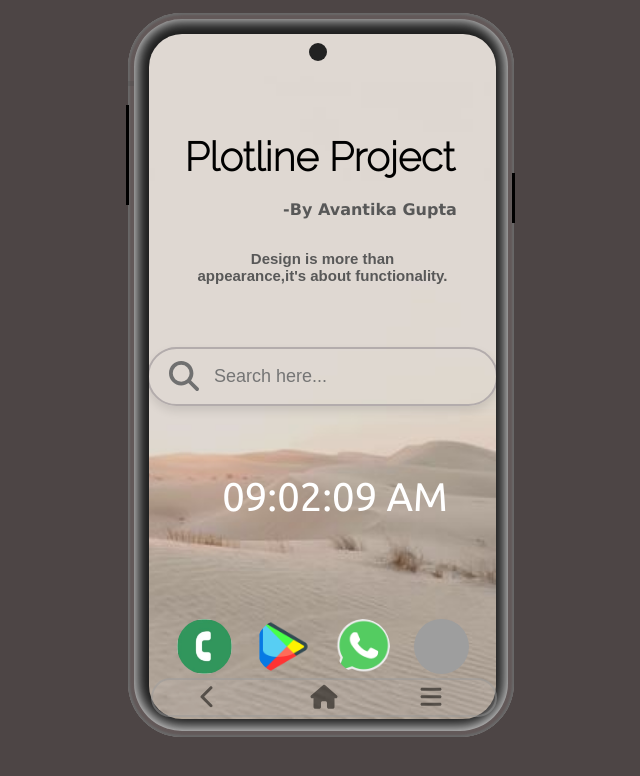
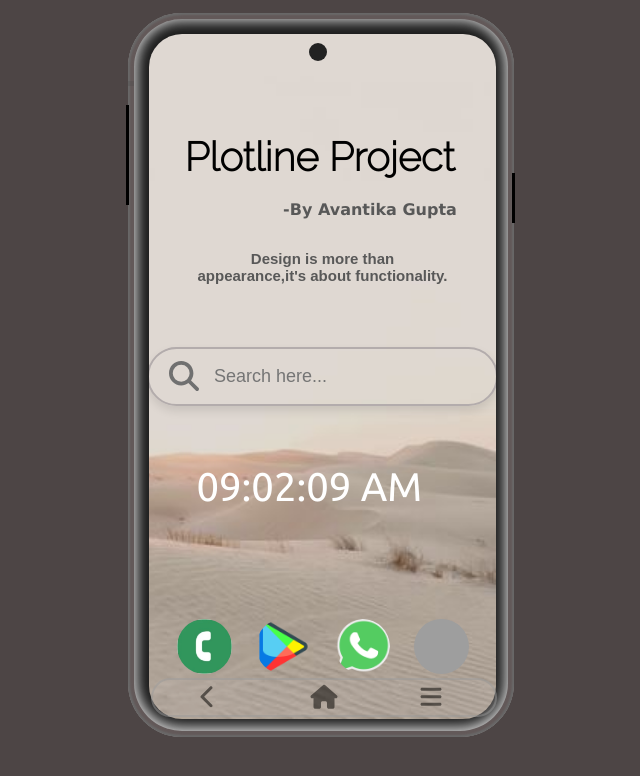
Before and after one commit to suraj-s13/Plotline_Project, a React (Create React App) app: page / in a window 1280 px wide. Shown: the top 776 px of the page, without its empty margins (341-981 px from the left). Built offline with nearby package versions, Linux system fonts and the light colour scheme; grey boxes are pictures that could not be loaded; the HTML template or start-up script is replaced by a standard one.

Commit message:
Update App.css

```diff
--- a/src/App.css
+++ b/src/App.css
@@ -314,12 +314,12 @@ body {
 }
 
 .time{
-  position: fixed;
+  position: absolute;
   font-family: 'Ubuntu', sans-serif;
   text-align: center;
   color: #fff;
   font-size: 40px;
-  z-index: 400;
-  bottom: 35vh;
-  left: 44vw;
+  z-index: 10001;
+  top:65%;
+  left: 20%;
 }
```
